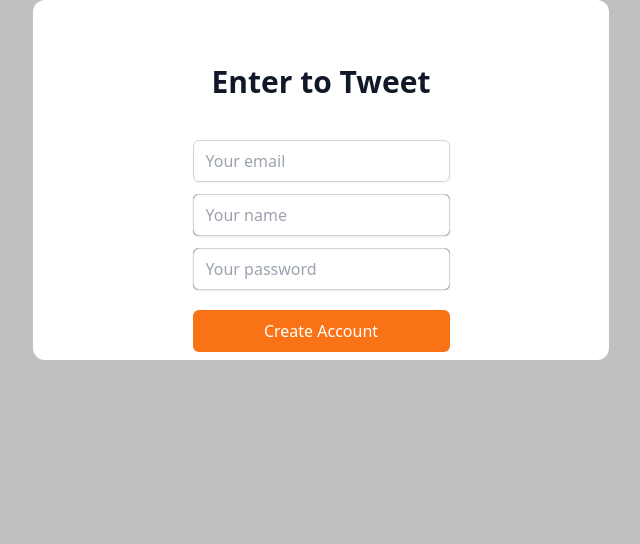
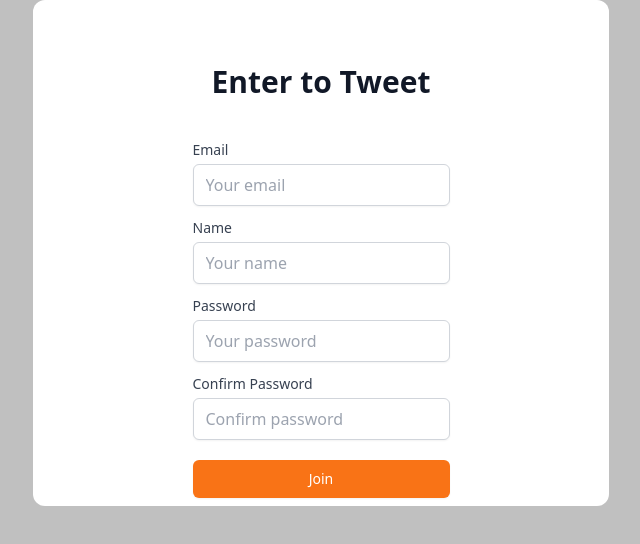
Before and after one commit to shionpark/shion-tweet, a Next.js app: page /create-account in a window 1280 px wide. Shown: the top 544 px of the page, without its empty margins (319-959 px from the left). Built offline with nearby package versions, Linux system fonts and the light colour scheme.

Commit message:
Design: 분리 Input & Button 컴포넌트

```diff
--- /dev/null
+++ b/src/components/button.tsx
@@ -0,0 +1,26 @@
+import { cls } from "@/lib/utils";
+
+interface ButtonProps {
+  [key: string]: any;
+  large?: boolean;
+  text: string;
+}
+
+export default function Button({
+  large = false,
+  onClick,
+  text,
+  ...rest
+}: ButtonProps) {
+  return (
+    <button
+      {...rest}
+      className={cls(
+        "w-full bg-orange-500 hover:bg-orange-600 text-white  px-4 border border-transparent rounded-md shadow-sm font-medium focus:ring-2 focus:ring-offset-2 focus:ring-orange-500 focus:outline-none",
+        large ? "py-3 text-base" : "py-2 text-sm "
+      )}
+    >
+      {text}
+    </button>
+  );
+}
--- a/src/components/input.tsx
+++ b/src/components/input.tsx
@@ -1,30 +1,37 @@
+import { UseFormRegisterReturn } from "react-hook-form";
+
 interface InputProps {
+  label: string;
   name: string;
-  onChange: (event: React.ChangeEvent<HTMLInputElement>) => void;
   placeholder: string;
-  title: string;
+  register: UseFormRegisterReturn;
+  required: boolean;
   type: string;
-  value: string;
 }
 
 const Input = ({
+  label,
   name,
-  onChange,
   placeholder,
-  title,
+  register,
+  required,
   type,
-  value,
 }: InputProps) => {
   return (
     <div>
-      <label htmlFor={name}>{title}</label>
+      <label
+        className="mb-1 block text-sm font-medium text-gray-700"
+        htmlFor={name}
+      >
+        {label}
+      </label>
       <input
+        className="appearance-none w-full px-3 py-2 border border-gray-300 rounded-md shadow-sm placeholder-gray-400 focus:outline-none focus:ring-orange-500 focus:border-orange-500"
         id={name}
-        name={name}
-        onChange={onChange}
+        required={required}
+        {...register}
         placeholder={placeholder}
         type={type}
-        value={value}
       />
     </div>
   );
--- /dev/null
+++ b/src/lib/client/utils.ts
@@ -0,0 +1,3 @@
+export function cls(...classnames: string[]) {
+  return classnames.join(" ");
+}
--- a/src/pages/api/users/create-account.ts
+++ b/src/pages/api/users/create-account.ts
@@ -8,12 +8,18 @@ const handler = async (
   req: NextApiRequest,
   res: NextApiResponse<ResponseType>
 ) => {
-  const { email, name, password } = req.body;
+  const { email, name, password, confirmPassword } = req.body;
 
-  if (!email || !name || !password) {
+  if (!email || !name || !password || !confirmPassword) {
     return res
       .status(404)
       .json({ isSuccess: false, message: "올바르지 않은 입력입니다." });
+  }
+
+  if (password !== confirmPassword) {
+    return res
+      .status(400)
+      .json({ isSuccess: false, message: "비밀번호가 일치하지 않습니다" });
   }
 
   const user = await db.user.findUnique({
@@ -21,6 +27,7 @@ const handler = async (
       email: email,
     },
   });
+
   if (user) {
     return res.status(409).json({
       isSuccess: false,
--- a/src/pages/create-account/index.tsx
+++ b/src/pages/create-account/index.tsx
@@ -1,12 +1,15 @@
+import Button from "@/components/button";
+import Input from "@/components/input";
 import useMutation from "@/lib/client/useMutation";
 import { cls } from "@/lib/utils";
 import { useState } from "react";
 import { useForm } from "react-hook-form";
 
 interface CreateForm {
-  email?: string;
-  name?: string;
+  email: string;
+  name: string;
   password: string;
+  confirmPassword: string;
 }
 
 interface LoginForm {
@@ -33,82 +36,92 @@ const CreateAccount = () => {
   const onValid = (validForm: CreateForm) => {
     if (isLoading) return;
     enter(validForm);
+    console.log(data);
   };
 
   const onLoginValid = (validForm: LoginForm) => {
-    console.log(validForm.email);
     if (loginLoading) return;
     login(validForm);
+    console.log(loginData);
   };
 
   return (
     <div className="SCREEN flex flex-col px-4 justify-center items-center rounded-xl bg-white">
+      {data?.isSuccess ? (
+        <h3 className="E_TITLE font-extrabold text-3xl pt-16 text-center">
+          Login
+        </h3>
+      ) : (
         <h3 className="E_TITLE font-extrabold text-3xl pt-16 text-center">
           Enter to Tweet
         </h3>
+      )}
       <div className="E_CONTAINER p-2">
         {data?.isSuccess ? (
           <form
-            className="FORM_CONTAINER flex flex-col  mt-8"
+            className="FORM_CONTAINER flex flex-col mt-8"
             onSubmit={loginHandleSubmit(onLoginValid)}
           >
-            <div className="FORM_INPUTS space-y-3 ">
-              <input
-                {...loginRegister("email", { required: true })}
-                className="appearance-none w-full px-3 py-2 border border-gray-300 rounded-md shadow-sm placeholder-gray-400 focus:outline-none focus:ring-orange-500 focus:border-orange-500"
+            <div className="FORM_INPUT_P_DIV fle shadow-sm rounded-md space-y-3 mb-5">
+              <Input
+                label="Email"
+                name="email"
                 placeholder="Your email"
+                register={register("email", { required: true })}
                 required
                 type="email"
               />
-              <div className="FORM_INPUT_P_DIV flex bg-black shadow-sm rounded-md">
-                <input
-                  {...loginRegister("password", { required: true })}
-                  className="appearance-none w-full px-3 py-2 border border-gray-300 rounded-md shadow-sm placeholder-gray-400 focus:outline-none focus:ring-orange-500 focus:border-orange-500"
+              <Input
+                label="Password"
+                name="password"
                 placeholder="Your password"
+                register={register("password", { required: true })}
                 required
-                  type="string"
+                type="password"
               />
             </div>
-            </div>
-            <button className="FORM_ENTER_BTN bg-orange-500 hover:bg-orange-600 mt-5 py-2 px-4 border border-transparent rounded-md text-white focus:ring-2 focus:ring-offset-2 focus:ring-orange-500 focus:outline-none">
-              Create Account
-            </button>
+            <Button text={loginLoading ? "Loading" : "Log In"} />
           </form>
         ) : (
           <form
             className="FORM_CONTAINER flex flex-col  mt-8"
             onSubmit={handleSubmit(onValid)}
           >
-            <div className="FORM_INPUTS space-y-3 ">
-              <input
-                {...register("email", { required: true })}
-                className="appearance-none w-full px-3 py-2 border border-gray-300 rounded-md shadow-sm placeholder-gray-400 focus:outline-none focus:ring-orange-500 focus:border-orange-500"
+            <div className="FORM_INPUTS space-y-3 mb-5">
+              <Input
+                label="Email"
+                name="email"
                 placeholder="Your email"
+                register={register("email", { required: true })}
                 required
                 type="email"
               />
-              <div className="FORM_INPUT_P_DIV flex bg-black shadow-sm rounded-md">
-                <input
-                  {...register("name", { required: true })}
-                  className="appearance-none w-full px-3 py-2 border border-gray-300 rounded-md shadow-sm placeholder-gray-400 focus:outline-none focus:ring-orange-500 focus:border-orange-500"
+              <Input
+                label="Name"
+                name="name"
                 placeholder="Your name"
+                register={register("name", { required: true })}
                 required
-                  type="text"
+                type="name"
+              />
+              <Input
+                label="Password"
+                name="password"
+                placeholder="Your password"
+                register={register("password", { required: true })}
+                required
+                type="password"
+              />
+              <Input
+                label="Confirm Password"
+                name="confirmPassword"
+                placeholder="Confirm password"
+                register={register("confirmPassword", { required: true })}
+                required
+                type="confirmPassword"
               />
             </div>
-              <div className="FORM_INPUT_P_DIV flex bg-black shadow-sm rounded-md">
-                <input
-                  {...register("password", { required: true })}
-                  className="appearance-none w-full px-3 py-2 border border-gray-300 rounded-md shadow-sm placeholder-gray-400 focus:outline-none focus:ring-orange-500 focus:border-orange-500"
-                  placeholder="Your password"
-                  required
-                  type="string"
-                />
-              </div>
-            </div>
-            <button className="FORM_ENTER_BTN bg-orange-500 hover:bg-orange-600 mt-5 py-2 px-4 border border-transparent rounded-md text-white focus:ring-2 focus:ring-offset-2 focus:ring-orange-500 focus:outline-none">
-              Create Account
-            </button>
+            <Button text={isLoading ? "Loading" : "Join"} />
           </form>
         )}
       </div>
```
Lines whose indentation alone changed are shown as unchanged.
